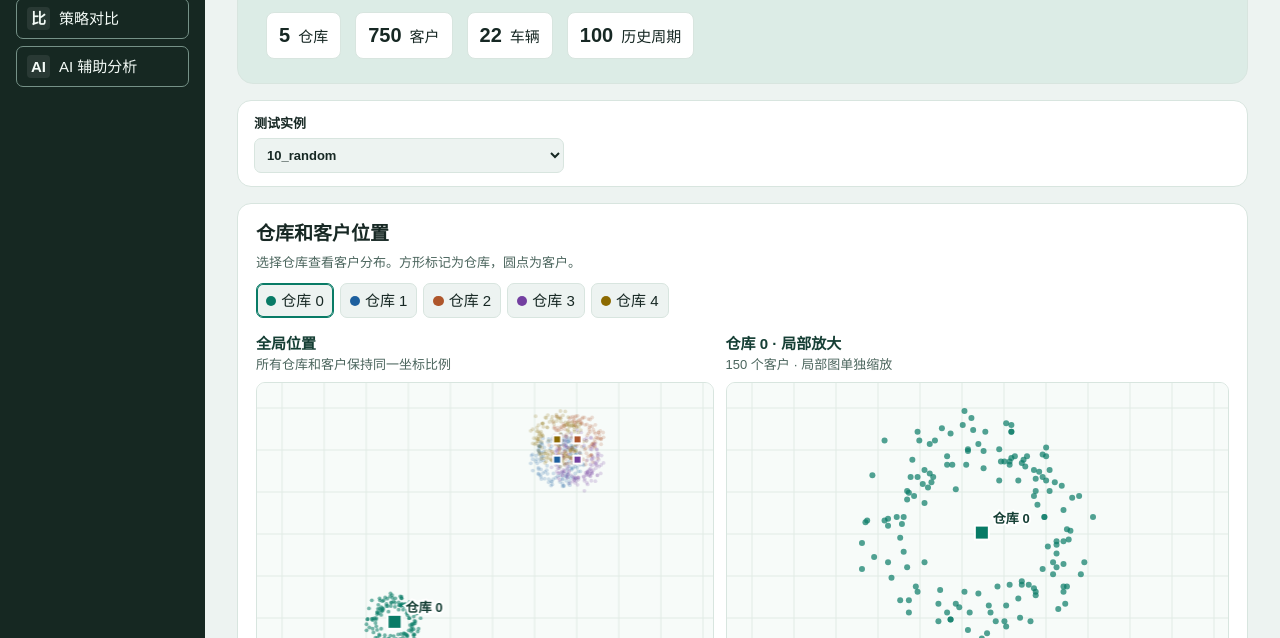
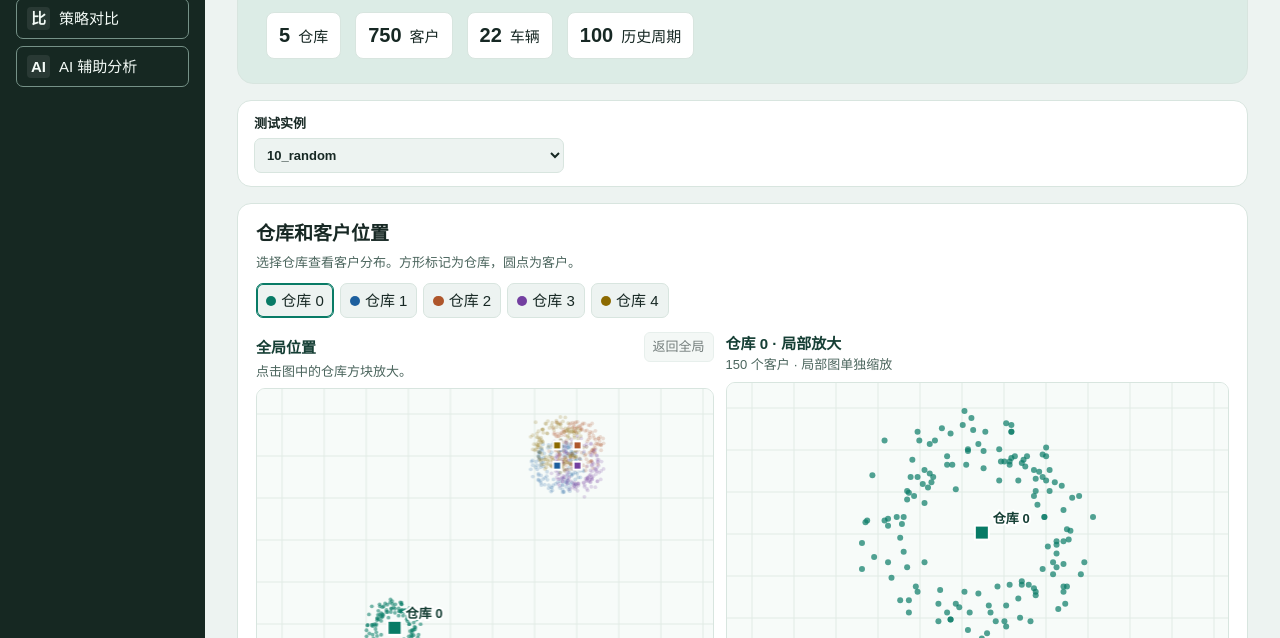
Before and after one commit to workyy-SVG/multi-depot-vehicle-allocation, a plain HTML site: page docs/index.html in a window 1280 px wide. Shown: the part 162-800 px from the top of the page. Drawn offline with Linux system fonts and the light colour scheme.

Commit message:
发布仓库地图点击缩放

```diff
--- a/docs/index.html
+++ b/docs/index.html
@@ -136,6 +136,10 @@ figcaption strong{display:block;margin-bottom:3px}
 #project[data-view=fleet] .grid{grid-template-areas:"map" "fleet"}
 }
 @media(max-width:720px){.map-pair{grid-template-columns:1fr}}
+#map{cursor:zoom-in}
+.map-heading{display:flex;align-items:center;justify-content:space-between;gap:8px;flex-wrap:wrap}
+.map-heading button{border:1px solid var(--line);border-radius:6px;padding:4px 8px;background:var(--bg);font-size:13px}
+.map-heading button:disabled{opacity:.6;cursor:default}
 </style>
 </head>
 <body>
@@ -154,7 +158,7 @@ figcaption strong{display:block;margin-bottom:3px}
 <figure>
 <div class="legend" id="depots"></div>
 <div class="map-pair">
-<div class="map-pane"><h3>全局位置</h3><p class="muted">所有仓库和客户保持同一坐标比例</p><canvas id="map" role="img" aria-label="所有仓库和客户的全局位置"></canvas></div>
+<div class="map-pane"><div class="map-heading"><h3 id="global-map-title">全局位置</h3><button id="reset-map" type="button" disabled>返回全局</button></div><p class="muted" id="global-map-hint">点击图中的仓库方块放大。</p><canvas id="map" role="img" aria-label="所有仓库和客户的全局位置"></canvas></div>
 <div class="map-pane"><h3 id="local-title"></h3><p id="local-meta" class="muted map-detail-meta"></p><canvas id="local-map" role="img" aria-label="所选仓库的客户位置局部放大"></canvas></div>
 </div>
 <figcaption><strong>位置与分配</strong><span id="map-explanation"></span></figcaption>
@@ -207,6 +211,10 @@ const questions = [
 ];
 const demandSummary = {"05_increasing_demand":[[90,123.25,144.5,177.75,269],[402,463.5,485.0,494.0,525]],"06_random":[[24,151.25,195.5,221.5,329],[221,265.75,277.5,288.0,337]],"07_random":[[124,138.0,144.0,150.0,174],[14,29.75,42.0,56.25,110],[216,292.5,312.0,344.25,423],[103,192.75,225.0,258.25,415],[331,421.0,458.5,516.25,634]],"08_random":[[1086,1233.0,1428.0,1623.75,1751],[2287,2365.75,2398.0,2449.0,2523]],"09_random":[[810,890.0,914.0,939.5,1005],[666,754.0,781.5,803.0,857]],"10_random":[[92,110.75,118.0,130.0,156],[241,309.0,334.0,363.75,470],[250,317.0,348.5,373.25,472],[389,508.75,550.5,600.5,732],[501,646.25,701.5,769.0,957]],"11_random":[[169,208.75,249.0,275.0,359],[417,457.25,480.5,491.0,538]],"12_random":[[541,575.75,603.0,622.5,682],[953,1008.75,1053.0,1094.0,1222]],"13_random":[[429,467.75,488.5,501.0,537],[1629,1826.75,1902.0,1987.25,2273],[1859,2129.5,2233.0,2326.5,2610],[1054,1315.75,1440.0,1533.25,1746],[3697,3921.75,4035.0,4179.75,4358]]};
 let focus = 0;
+let zoomDepot = null;
+let viewport = null;
+let mapFrame = 0;
+let mapMarkers = [];
 let activeQuestion = null;
 const record = () => instances[dataset.value];
 const currentWindow = () => record().windows[Number(windowPicker.value)];
@@ -217,29 +225,41 @@ const fleetRows = () => record().allocation.map((ids, depot) => ({
   capacity:ids.reduce((total,id)=>total+record().caps[id],0)
 }));
 
+function fitViewport(width, height, depot) {
+  const {depots, groups} = record();
+  const points = depot === null ? [...depots, ...groups.flat()] : [depots[depot], ...groups[depot]];
+  const [[left, right], [bottom, top]] = [0, 1].map(axis => {
+    const values = points.map(point => point[axis]);
+    return [Math.min(...values), Math.max(...values)];
+  });
+  return {
+    x: (left + right) / 2,
+    y: (bottom + top) / 2,
+    scale: Math.min((width - 56) / Math.max(right - left, 1),
+                    (height - 56) / Math.max(top - bottom, 1)),
+  };
+}
+
 function drawPanel(target, selectedOnly) {
   const {depots, groups} = record();
   const indices = selectedOnly ? [focus] : depots.map((_, index) => index);
-  const points = indices.flatMap(index => [depots[index], ...groups[index]]);
   const width = target.clientWidth;
   const height = target.clientHeight;
-  if (width < 50 || height < 50) return;
+  if (width < 60 || height < 60) return;
   const ratio = window.devicePixelRatio || 1;
   target.width = Math.round(width * ratio);
   target.height = Math.round(height * ratio);
   const ctx = target.getContext('2d');
   ctx.scale(ratio, ratio);
-  const bounds = [0, 1].map(axis => {
-    const values = points.map(point => point[axis]);
-    return [Math.min(...values), Math.max(...values)];
-  });
-  const [[left, right], [bottom, top]] = bounds;
-  const scale = Math.min((width - 56) / Math.max(right - left, 1),
-                         (height - 56) / Math.max(top - bottom, 1));
+  const camera = selectedOnly ? fitViewport(width, height, focus) :
+    viewport || fitViewport(width, height, zoomDepot);
   const projectPoint = ([x, y]) => [
-    width / 2 + (x - (left + right) / 2) * scale,
-    height / 2 - (y - (bottom + top) / 2) * scale,
+    width / 2 + (x - camera.x) * camera.scale,
+    height / 2 - (y - camera.y) * camera.scale,
   ];
+  if (!selectedOnly) {
+    mapMarkers = indices.map(index => ({index, point: projectPoint(depots[index])}));
+  }
   ctx.fillStyle = '#f7fbf9';
   ctx.fillRect(0, 0, width, height);
   ctx.strokeStyle = '#e1ebe5';
@@ -291,6 +311,60 @@ function drawMap() {
   drawPanel(canvas, false);
   drawPanel(localCanvas, true);
 }
+
+function stopMapAnimation() {
+  if (mapFrame) cancelAnimationFrame(mapFrame);
+  mapFrame = 0;
+  viewport = null;
+}
+
+function moveMap(depot) {
+  const width = canvas.clientWidth, height = canvas.clientHeight;
+  const start = viewport || fitViewport(width, height, zoomDepot);
+  zoomDepot = depot;
+  stopMapAnimation();
+  $('reset-map').disabled = depot === null;
+  $('global-map-title').textContent = depot === null ? '全局位置' : '仓库 ' + depot + ' · 地图放大';
+  $('global-map-hint').textContent = depot === null ? '点击图中的仓库方块放大。' : '点击「返回全局」查看所有仓库。';
+  if (width < 60 || height < 60 || window.matchMedia('(prefers-reduced-motion: reduce)').matches) {
+    drawMap();
+    return;
+  }
+
+  const end = fitViewport(width, height, depot);
+  const started = performance.now();
+  function animate(now) {
+    const elapsed = Math.min(1, (now - started) / 300);
+    const mix = 1 - (1 - elapsed) ** 3;
+    viewport = {
+      x: start.x + (end.x - start.x) * mix,
+      y: start.y + (end.y - start.y) * mix,
+      scale: start.scale * (end.scale / start.scale) ** mix,
+    };
+    if (elapsed < 1) mapFrame = requestAnimationFrame(animate);
+    else stopMapAnimation();
+    drawMap();
+  }
+  mapFrame = requestAnimationFrame(animate);
+}
+
+function selectMapDepot(depot) {
+  focus = depot;
+  Array.from($('depots').children).forEach((element,index)=>element.setAttribute('aria-pressed',focus===index));
+  renderMapExplanation();
+  highlightFleet();
+  moveMap(depot);
+}
+
+canvas.addEventListener('click', event => {
+  const rect = canvas.getBoundingClientRect();
+  const x = event.clientX - rect.left - canvas.clientLeft;
+  const y = event.clientY - rect.top - canvas.clientTop;
+  const hit = mapMarkers.map(({index, point})=>({index, distance:Math.hypot(point[0]-x,point[1]-y)}))
+    .filter(marker=>marker.distance<=14).sort((a,b)=>a.distance-b.distance)[0];
+  if (hit) selectMapDepot(hit.index);
+});
+$('reset-map').addEventListener('click',()=>moveMap(null));
 
 function renderDepots() {
   $('depots').innerHTML = record().depots.map((_,d) =>
@@ -380,6 +454,7 @@ function renderAnswer() {
 function renderInstance() {
   const d = record();
   focus = 0;
+  moveMap(null);
   windowPicker.replaceChildren(...d.windows.map((_,i)=>new Option('窗口 '+(i+1),i)));
   $('stats').innerHTML = [[d.depots.length,'仓库'],[d.groups.reduce((n,g)=>n+g.length,0),'客户'],[d.caps.length,'车辆'],[d.periods,'历史周期']].map(([count,label])=>'<span class="stat"><b>'+integer.format(count)+'</b>'+label+'</span>').join('');
   $('warning').hidden = !d.ignored;
@@ -418,12 +493,7 @@ $('show-fleet').addEventListener('click',()=>showView('fleet'));
 $('depots').addEventListener('click',event=>{
   const button = event.target.closest('[data-depot]');
   if (!button) return;
-  const depot = Number(button.dataset.depot);
-  focus = depot;
-  Array.from($('depots').children).forEach((element,index)=>element.setAttribute('aria-pressed',focus===index));
-  drawMap();
-  renderMapExplanation();
-  highlightFleet();
+  selectMapDepot(Number(button.dataset.depot));
 });
 function highlightFleet() {
   [...$('fleet').rows].forEach((row,index)=>row.dataset.focused=String(index===focus));
```
